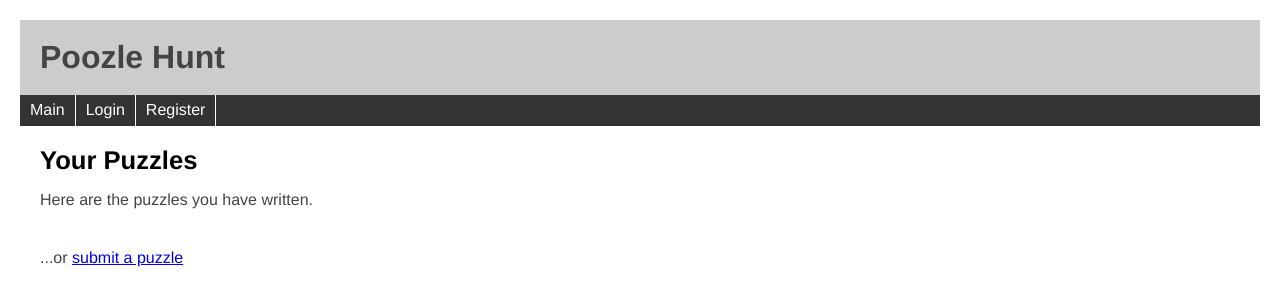
After one commit to jschnei/poozlehunt, a Python web app: template templates/ownpuzzles.html in a window 1280 px wide. The commit adds this page. Shown: the top 306 px of the page. Run offline with Jinja, Linux system fonts and the light colour scheme; the template is opened without the code that fills it, so the values that code supplies are empty.

Commit message:
Added own puzzles section

```diff
--- a/templates/base.html
+++ b/templates/base.html
@@ -15,6 +15,7 @@
         {% if logged_in %}
         <ul>
           <li><a href="/puzzles"> Puzzles </a></li>
+          <li><a href="/ownpuzzles"> Your Puzzles </a></li>
           <li><a href="/puzzle_submit"> Submit a Puzzle </a></li>
           <li><a href="/logout"> Logout </a></li>
         </ul>
--- /dev/null
+++ b/templates/ownpuzzles.html
@@ -0,0 +1,21 @@
+{% extends "base.html" %}
+{% block title %} Your Puzzles {% endblock %}
+{% block content %}
+  <div id = 'message'>
+    <p>
+      Here are the puzzles you have written.
+    </p>
+  </div>
+  <div id = 'puzzles'>
+    <ul>
+    {% for puzzle, status in puzzle_info %}
+      <li>
+        <a href = 'puzzles/{{puzzle.short_code}}'> {{ puzzle.title }}</a>{% if status %} (solved!){% endif %}
+        <a href = '/puzzles/{{ puzzle.short_code }}/edit'> [edit] </a>
+      </li>
+    {% endfor %}
+    </ul>
+  </div>
+  <br>
+  ...or <a href="/puzzle_submit">submit a puzzle</a>
+{% endblock %}
--- a/todo.txt
+++ b/todo.txt
@@ -7,4 +7,4 @@ priority super low:
 - make sure people can't view puzzles that aren't approved
 
 priority lol:
-- draw the website
+- make queries in PuzzlesHandler/OwnPuzzlesHandler not silly
```
Also changed, not shown: main.py (+21 -1 lines).
